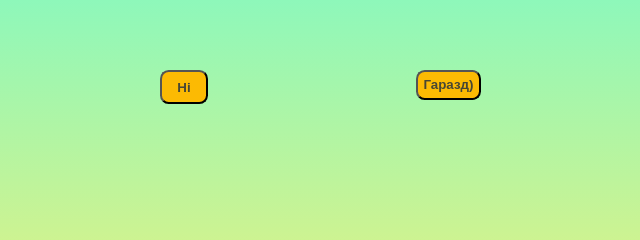
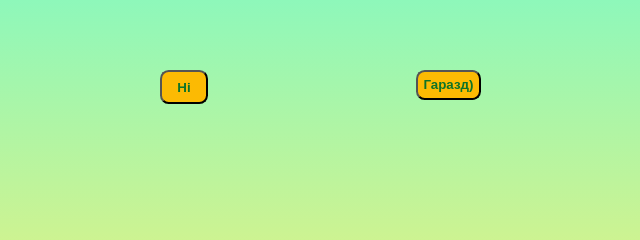
Before and after one commit to arturW15/letsgo, a plain HTML site: page index.html in a window 1280 px wide. Shown: the part 369-609 px from the top of the page, 288-928 px from the left. Drawn offline with Linux system fonts and the light colour scheme; a web font is replaced by a local one.

Commit message:
Update fun.css

```diff
--- a/fun.css
+++ b/fun.css
@@ -29,7 +29,7 @@ button {
   position: absolute;
   font-weight: bolder;
   border-radius: 0.65em;
-  color: #474734;
+  color: #0d7328;
   background-color: #fcba03;
   padding: 0.42%;
 
```
